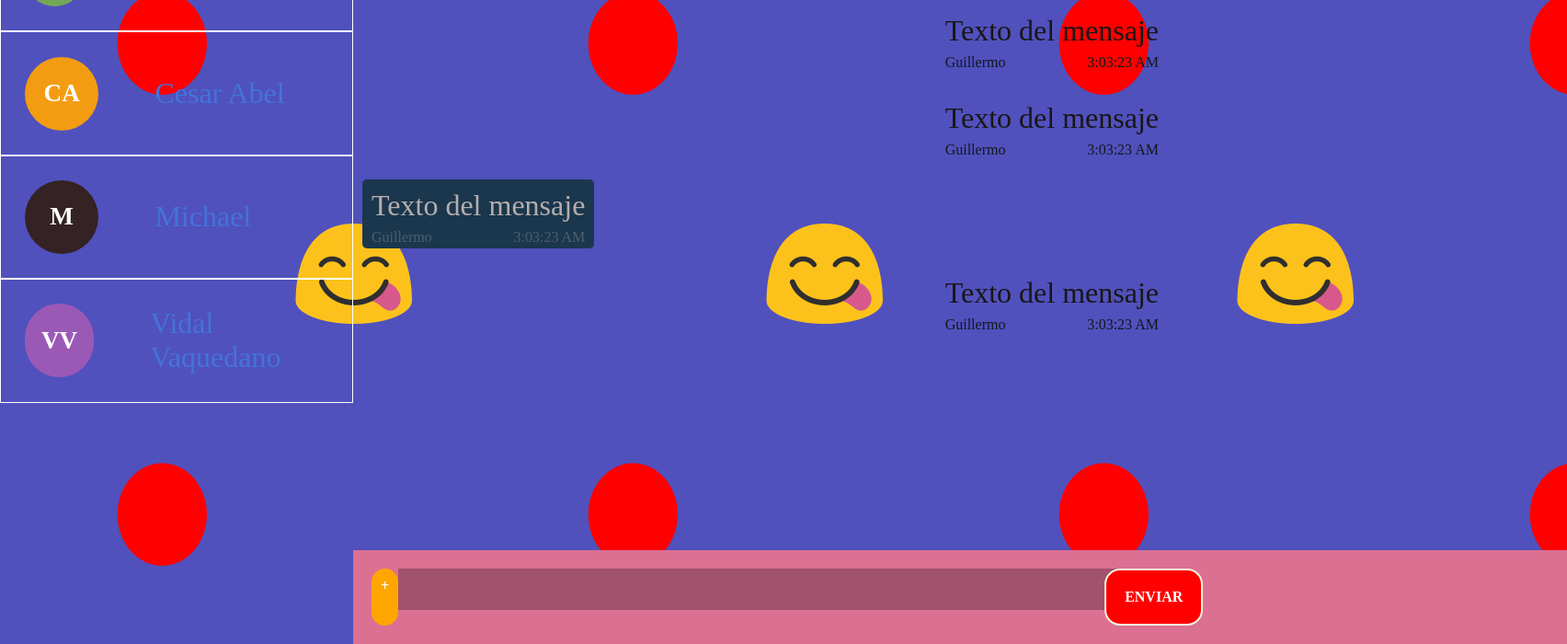
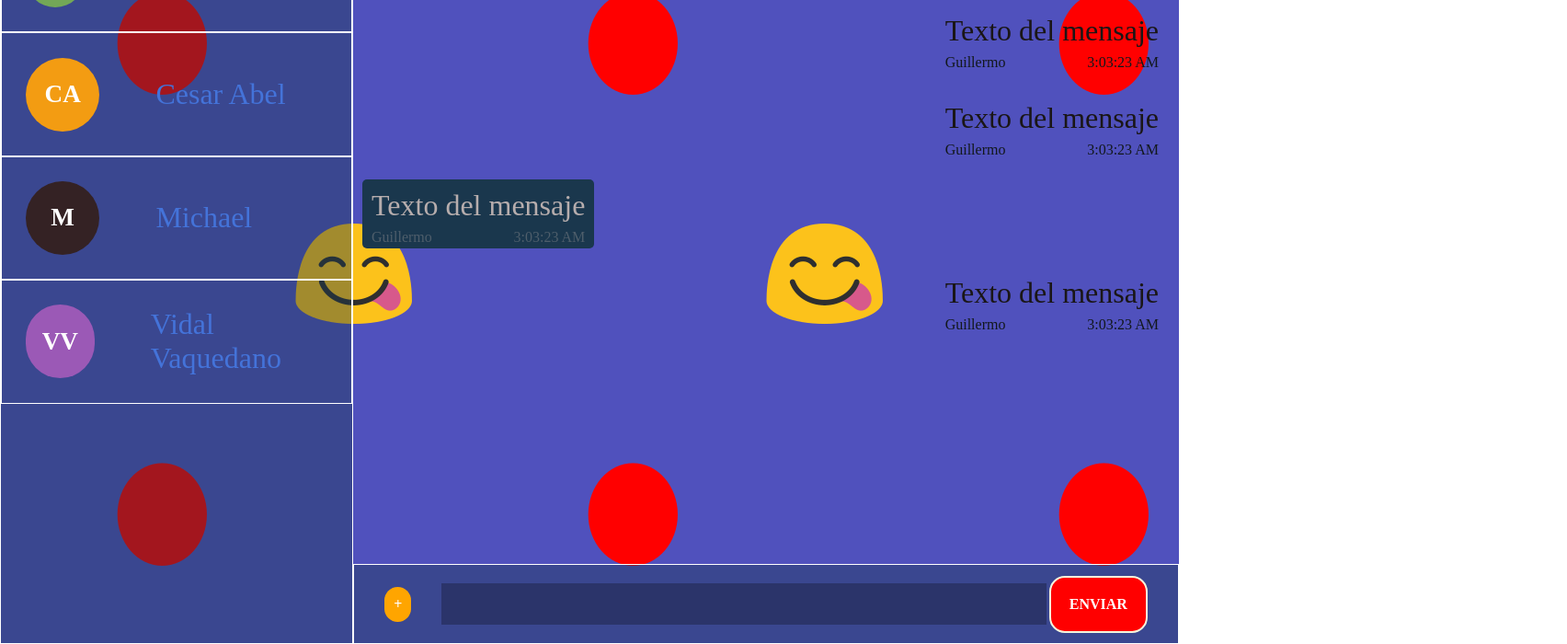
Before and after one commit to xangcastle/knota-core, a Next.js app: page / in a window 1280 px wide. Shown: the part 100-800 px from the top of the page at 92% size, 1704 px wide, since content can reach past the window. Built offline with nearby package versions, Linux system fonts and the light colour scheme.

Commit message:
mosaico parte 1

```diff
--- a/styles/chatsendingarea.scss
+++ b/styles/chatsendingarea.scss
@@ -1,19 +1,23 @@
 .ChatSendingArea{
-  background-color: palevioletred;
-  width: 100%;
+  border: 1px solid white;
+  background-color: #1A374D66;
+  width: 70%;
   position: absolute;
   bottom: 0;
   display: flex;
-  padding: 20px;
+  justify-content: space-evenly;
+  align-items: center;
 
   .chatTextMaker {
-    width: 60%;
+    width: 70%;
     input{
       width: 100%;
       background-color: #00000044;
       border: none;
       outline: none;
       padding: 15px;
+      height: 100%;
+      margin: 20px 0 20px 0;
     }
   }
 
--- a/styles/contactlist.css
+++ b/styles/contactlist.css
@@ -1,5 +1,7 @@
 .contactList {
+  border: 1px solid white;
+  background-color: rgba(26, 55, 77, 0.4);
   grid-area: contacts;
-  background-color: yellow;
 }
+
 /*# sourceMappingURL=contactlist.css.map */
--- a/styles/contactlist.scss
+++ b/styles/contactlist.scss
@@ -1,6 +1,8 @@
 
 
 .contactList {
+  border: 1px solid white;
+  background-color: #1A374D66;
   grid-area: contacts;
 
   .contact{
--- a/styles/main.css
+++ b/styles/main.css
@@ -1,86 +1,65 @@
 .contactList {
+  border: 1px solid white;
+  background-color: rgba(26, 55, 77, 0.4);
   grid-area: contacts;
 }
-
 .ChatSendingArea {
-  background-color: palevioletred;
-  width: 100%;
+  border: 1px solid white;
+  background-color: rgba(26, 55, 77, 0.4);
+  width: 70%;
   position: absolute;
   bottom: 0;
-  display: -webkit-box;
-  display: -ms-flexbox;
   display: flex;
-  padding: 20px;
+  justify-content: space-evenly;
+  align-items: center;
 }
-
 .ChatSendingArea .chatTextMaker {
-  width: 60%;
+  width: 70%;
 }
-
 .ChatSendingArea .chatTextMaker input {
   width: 100%;
-  background-color: #00000044;
+  background-color: rgba(0, 0, 0, 0.2666666667);
   border: none;
   outline: none;
   padding: 15px;
+  height: 100%;
+  margin: 20px 0 20px 0;
 }
-
 .ChatSendingArea .button:hover {
-  -webkit-transform: scale(1.2);
   transform: scale(1.2);
 }
 
 .conversation-content {
   height: 100%;
-  display: -webkit-box;
-  display: -ms-flexbox;
   display: flex;
-  -webkit-box-orient: vertical;
-  -webkit-box-direction: normal;
-      -ms-flex-direction: column;
   flex-direction: column;
 }
-
 .conversation-content .message {
   padding: 10px;
   border-radius: 5px;
   margin: 10px;
-  display: -ms-grid;
   display: grid;
-  -ms-grid-rows: 80% 20%;
   grid-template-rows: 80% 20%;
 }
-
 .conversation-content .message .message-text {
   font-size: 2em;
   color: #b6adad;
 }
-
 .conversation-content .message .message-info {
   color: #4e5e6b;
-  display: -webkit-box;
-  display: -ms-flexbox;
   display: flex;
-  -webkit-box-pack: justify;
-      -ms-flex-pack: justify;
   justify-content: space-between;
 }
-
 .conversation-content .message-left {
   background-color: #1A374D;
-  -ms-flex-item-align: start;
   align-self: flex-start;
 }
-
 .conversation-content .message-right {
-  -ms-flex-item-align: end;
   align-self: flex-end;
 }
-
 .conversation-content .message-right .message-text {
   color: #1a1616;
 }
-
 .conversation-content .message-right .message-info {
   color: #12181c;
 }
@@ -95,27 +74,19 @@ body {
 }
 
 #__next {
-  display: -ms-grid;
   display: grid;
-  -ms-grid-columns: 30% 70%;
   grid-template-columns: 30% 70%;
-  -ms-grid-rows: 1fr;
   grid-template-rows: 1fr;
   min-height: 100vh;
   min-width: 100vw;
   grid-template-areas: "chat chat";
 }
-
 @media screen and (min-width: 425px) {
   #__next {
     grid-template-areas: "contacts chat";
   }
 }
-
 #__next .chatGifted {
-  -ms-grid-row: 1;
-  -ms-grid-column: 1;
-  -ms-grid-column-span: 2;
   grid-area: chat;
 }
 
@@ -123,14 +94,8 @@ body {
   width: 5rem;
   border-radius: 20rem;
   height: 5rem;
-  display: -webkit-box;
-  display: -ms-flexbox;
   display: flex;
-  -webkit-box-align: center;
-      -ms-flex-align: center;
   align-items: center;
-  -webkit-box-pack: center;
-      -ms-flex-pack: center;
   justify-content: center;
   margin: 0.7rem;
 }
@@ -140,4 +105,5 @@ body {
   color: white;
   font-weight: bold;
 }
+
 /*# sourceMappingURL=main.css.map */
```
Also changed, not shown: 2 other files (tests, documents, lock files or other folders). Lines whose indentation alone changed are shown as unchanged.
